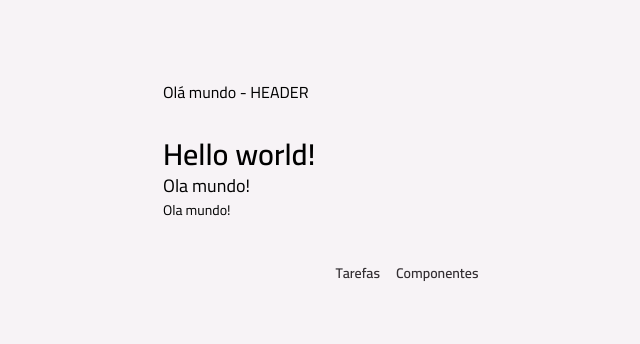
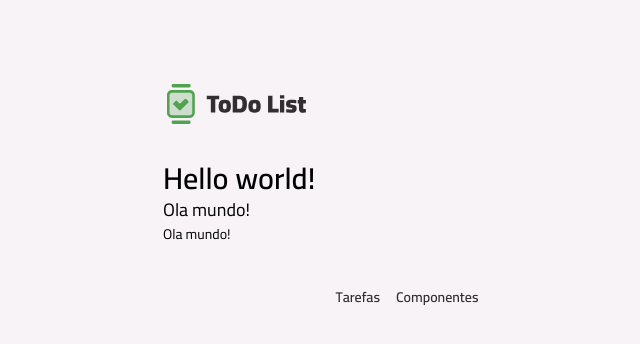
Before and after one commit to gabriel-lima258/to-do-list, a React (Vite) app: page / in a window 1280 px wide. Shown: the top 344 px of the page, without its empty margins (233-873 px from the left). Built offline with nearby package versions, Linux system fonts and the light colour scheme.

Commit message:
Refactor layout structure by creating Header, MainContent, and Footer components

```diff
--- /dev/null
+++ b/src/core-components/footer.tsx
@@ -0,0 +1,21 @@
+import { NavLink } from "react-router";
+import Text from "../components/text";
+
+export default function Footer() {
+  return (
+     <footer className="my-5 md:my-10">
+        <nav className="flex items-center justify-center gap-4">
+          <NavLink to="/">
+            <Text variant="body-sm-bold" className="text-gray-300">
+              Tarefas
+            </Text>
+          </NavLink>
+          <NavLink to="/components">
+            <Text variant="body-sm-bold" className="text-gray-300">
+              Componentes
+            </Text>
+          </NavLink>
+        </nav>
+      </footer>
+  )
+}
--- /dev/null
+++ b/src/core-components/header.tsx
@@ -0,0 +1,10 @@
+import Container from "../components/container";
+import Logo from "../assets/images/logo.svg?react";
+
+export default function Header() {
+  return (
+    <Container as="header" className="mt-3 md:mt-20">
+      <Logo className="h-9 md:h-12"/>
+    </Container>
+  )
+}
--- /dev/null
+++ b/src/core-components/main-content.tsx
@@ -0,0 +1,17 @@
+import { cx } from "class-variance-authority";
+import type React from "react";
+
+
+type MainContentProps = React.ComponentProps<"main">
+
+export default function MainContent({
+	children,
+	className,
+	...props
+}: MainContentProps) {
+	return (
+		<main className={cx("mt-4 md:mt-8", className)} {...props}>
+			{children}
+		</main>
+	);
+}
--- a/src/pages/layout-main.tsx
+++ b/src/pages/layout-main.tsx
@@ -1,32 +1,18 @@
-import { Outlet, NavLink } from "react-router";
-import Container from "../components/container";
-import Text from "../components/text.tsx";
+import { Outlet } from "react-router";
+import Header from "../core-components/header.tsx";
+import MainContent from "../core-components/main-content.tsx";
+import Footer from "../core-components/footer.tsx";
 
 export default function LayoutMain() {
   return (
     <>
-     <Container as="header" className="mt-3 md:mt-20">
-        Olá mundo - HEADER
-      </Container>
+      <Header />
 
-      <main className="mt-4 md:mt-8">
+      <MainContent>
         <Outlet />
-      </main>
+      </MainContent>
 
-      <footer className="my-5 md:my-10">
-        <nav className="flex items-center justify-center gap-4">
-          <NavLink to="/">
-            <Text variant="body-sm-bold" className="text-gray-300">
-              Tarefas
-            </Text>
-          </NavLink>
-          <NavLink to="/components">
-            <Text variant="body-sm-bold" className="text-gray-300">
-              Componentes
-            </Text>
-          </NavLink>
-        </nav>
-      </footer>
+      <Footer />
     </>
   )
 }
```
